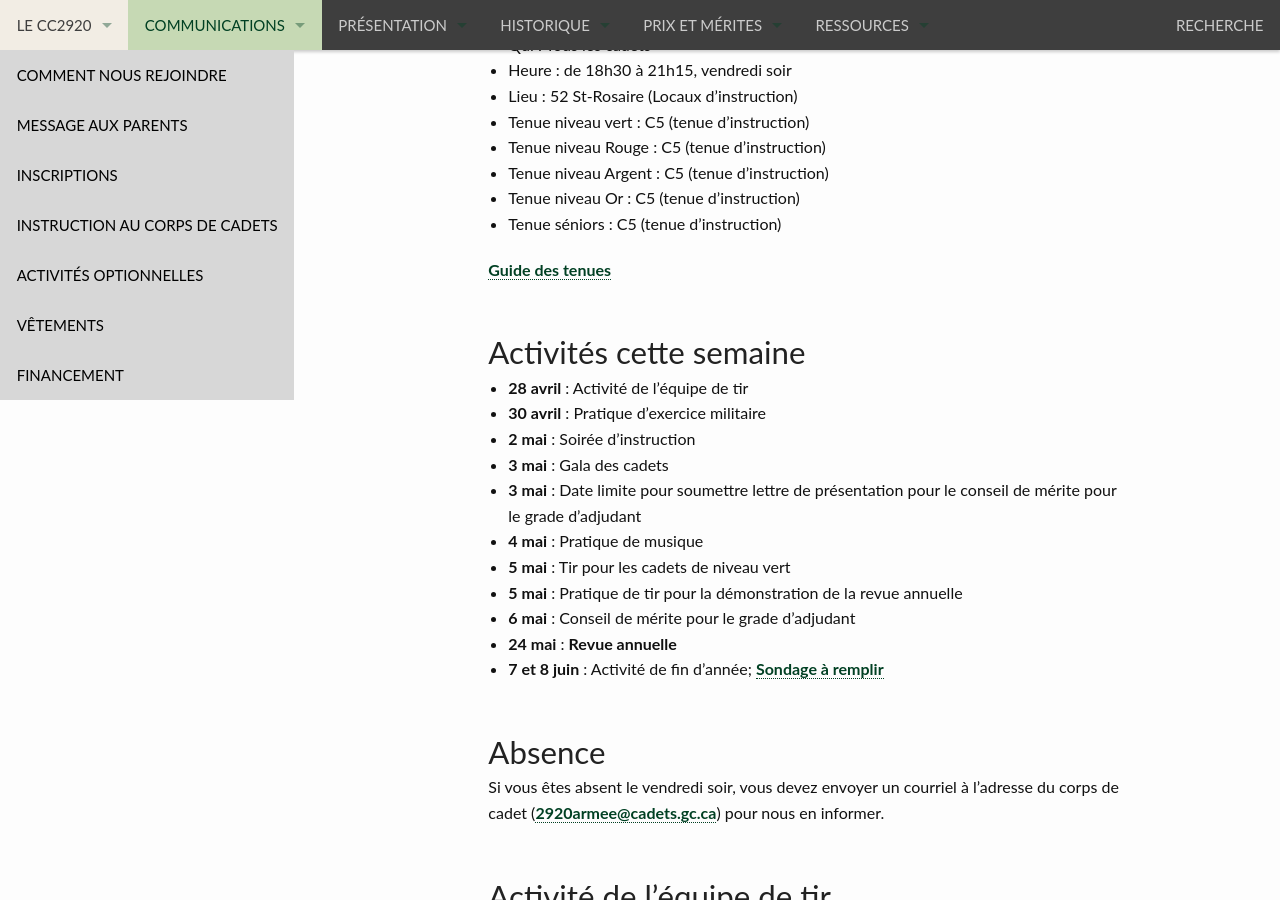
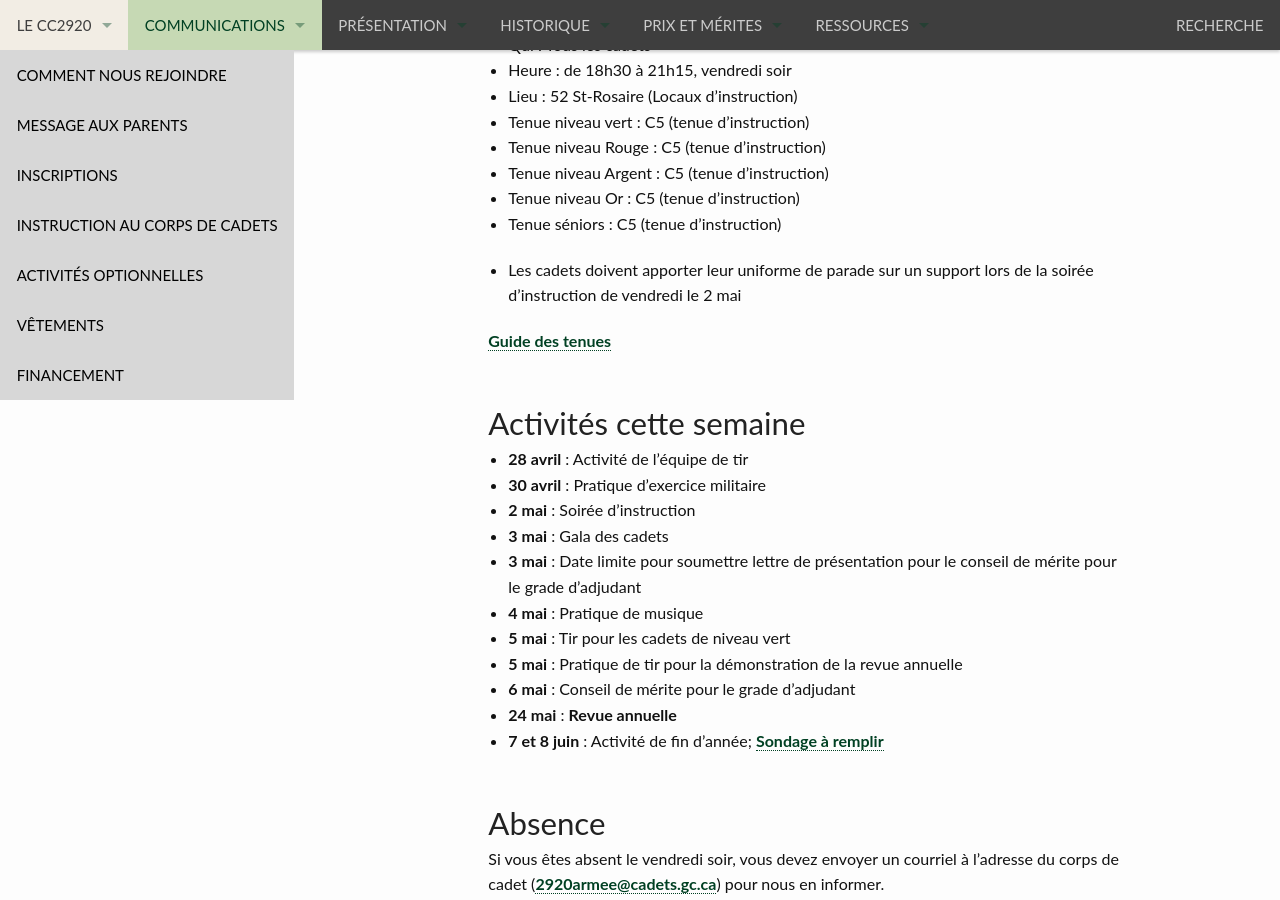
Before and after one commit to CC2920/web, a Jekyll site: the page built from _communications/messages.md, in a window 1280 px wide and 900 px high, scrolled down 350 px. Built offline with Jekyll 4.4.1, drawn with Linux system fonts in a browser that asks for light colours.

Commit message:
Ajout uniforme

```diff
--- a/_communications/messages.md
+++ b/_communications/messages.md
@@ -12,6 +12,8 @@ layout: "messages"
 - Tenue niveau Argent : C5 (tenue d'instruction)
 - Tenue niveau Or : C5 (tenue d'instruction)
 - Tenue séniors : C5 (tenue d'instruction)
+
+- Les cadets doivent apporter leur uniforme de parade sur un support lors de la soirée d'instruction de vendredi le 2 mai
 
 [Guide des tenues](https://cc2920.ca/docs/ressources/guide_uniforme.v3.pdf)
 
```
